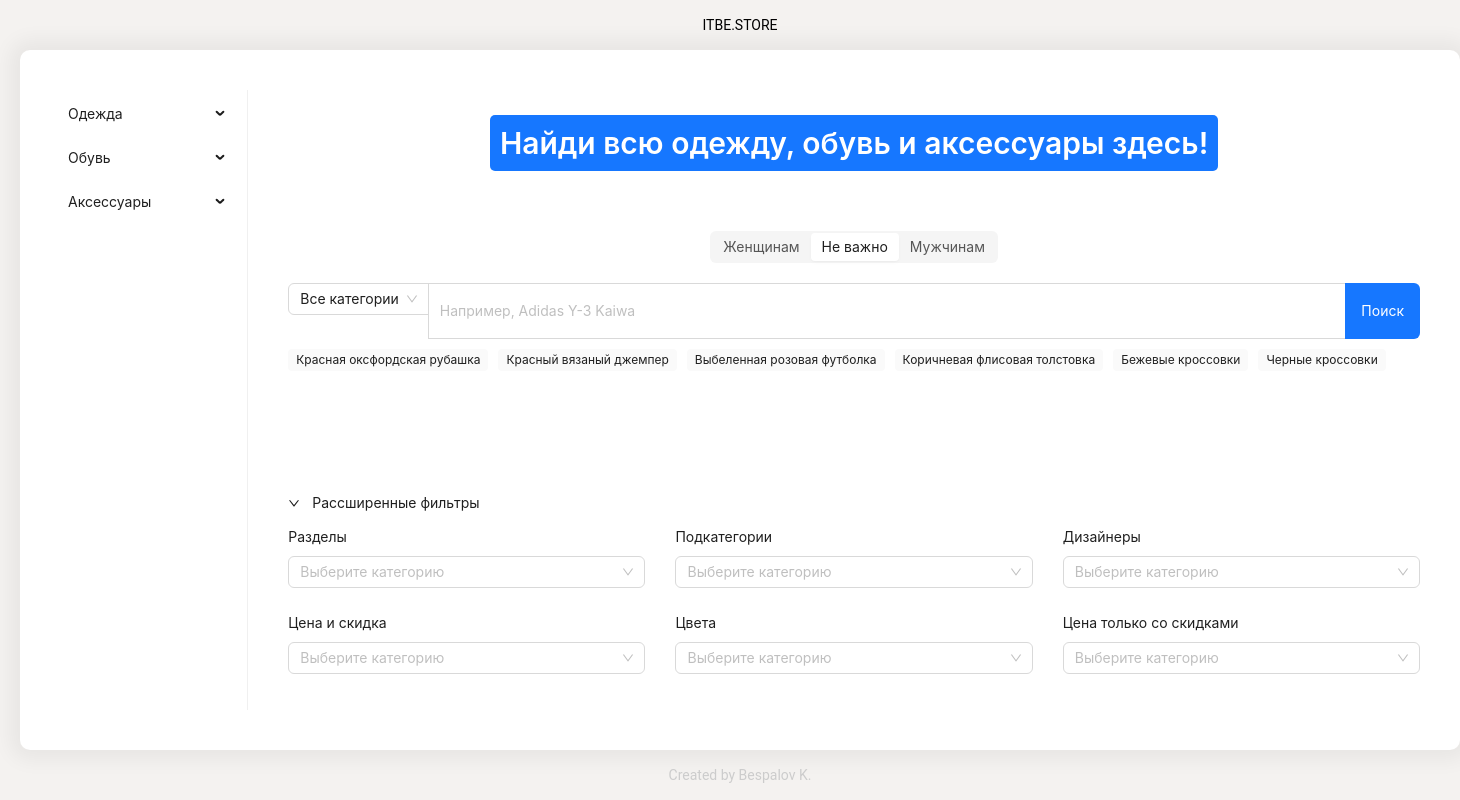
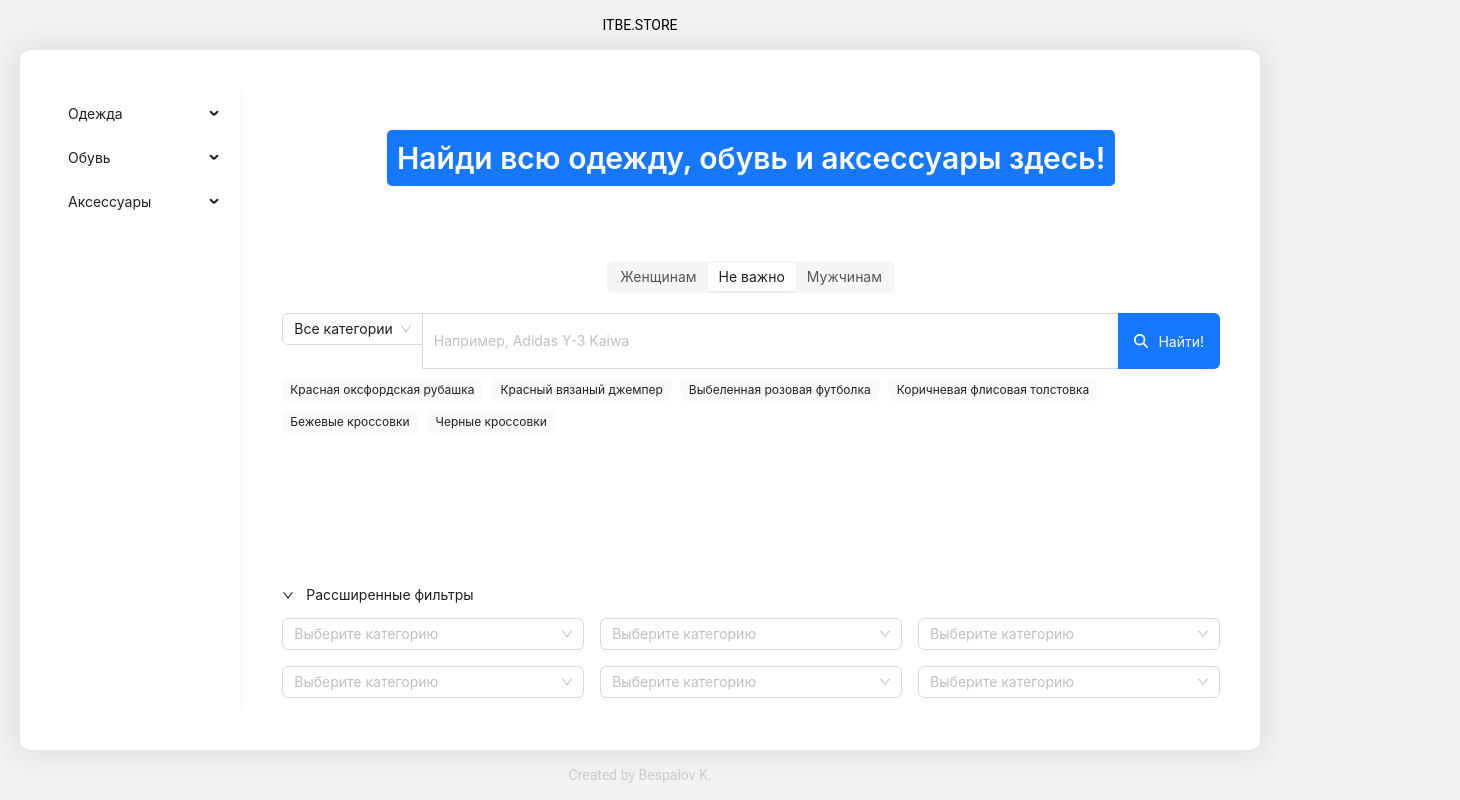
Before and after one commit to krilpil/itbe-store, a Next.js app: page / in a window 1280 px wide. Shown: the whole page, 1460 px wide, since content can reach past the window. Built offline with nearby package versions, Linux system fonts and the light colour scheme.

Commit message:
feat: Добавлена мобильная версия

```diff
--- a/package.json
+++ b/package.json
@@ -25,6 +25,7 @@
     "prettier": "^2.8.8",
     "react": "18.2.0",
     "react-dom": "18.2.0",
+    "react-responsive": "^9.0.2",
     "styled-components": "^5.3.10",
     "typescript": "5.0.4"
   },
--- a/src/features/advancedFilters/ui/advancedFilters.styles.ts
+++ b/src/features/advancedFilters/ui/advancedFilters.styles.ts
@@ -17,12 +17,22 @@ export const SAdvancedFilters = styled(Collapse).attrs({
 
 export const SForm = styled(Form)`
   display: grid;
-  grid-gap: 0 30px;
+  grid-gap: 16px;
   grid-template-columns: repeat(3, 1fr);
   width: 100%;
+
+  @media (max-width: ${({ theme }) => theme.breakpoints.maxLaptops}px) {
+    grid-template-columns: repeat(2, 1fr);
+  }
+
+  @media (max-width: ${({ theme }) => theme.breakpoints.maxMobile}px) {
+    grid-template-columns: 1fr;
+  }
 `;
 
-export const SFormItem = styled(Form.Item)`
+export const SFormItem = styled(Form.Item).attrs({
+  noStyle: true,
+})`
   display: flex;
   flex-direction: column;
 `;
--- a/src/features/search/ui/searchInput/index.tsx
+++ b/src/features/search/ui/searchInput/index.tsx
@@ -1,11 +1,26 @@
-import { SInput, SSelect, STagList, SWrapper, SSelectWithInput, STag } from "./searchInput.styles";
+import {
+  SInput,
+  SSelect,
+  STagList,
+  SWrapper,
+  SSelectWithInput,
+  STag,
+  SMagnifyingGlassIcon,
+} from "./searchInput.styles";
+
+const EnterButton = () => (
+  <span>
+    <SMagnifyingGlassIcon />
+    Найти!
+  </span>
+);
 
 const SearchInput = () => {
   return (
     <SWrapper>
       <SSelectWithInput>
         <SSelect defaultValue="Все категории" />
-        <SInput />
+        <SInput enterButton={<EnterButton />} />
       </SSelectWithInput>
       <STagList>
         <STag>Красная оксфордская рубашка</STag>
--- a/src/features/search/ui/searchInput/searchInput.styles.ts
+++ b/src/features/search/ui/searchInput/searchInput.styles.ts
@@ -1,5 +1,6 @@
 import styled from "styled-components";
 import { Input, Select, Space, Tag } from "antd";
+import { MagnifyingGlassIcon } from "@shared/assets";
 
 export const SWrapper = styled.div`
   display: flex;
@@ -29,22 +30,26 @@ export const SSelect = styled(Select)`
 
 export const SInput = styled(Input.Search).attrs({
   placeholder: "Например, Adidas Y-3 Kaiwa",
-  enterButton: "Поиск",
   allowClear: true,
 })`
   & .ant-input-affix-wrapper,
   & .ant-btn {
     height: 100%;
   }
+
+  & .ant-input-search-button > span {
+    display: flex;
+    align-items: center;
+    gap: 10px;
+  }
 `;
 
 export const STagList = styled.div`
   display: flex;
-  justify-self: center;
+  flex-wrap: wrap;
+  //justify-self: center;
   width: 100%;
   gap: 10px;
-  overflow: hidden;
-  overflow-x: auto;
 
   &::-webkit-scrollbar {
     display: none;
@@ -58,3 +63,7 @@ export const STagList = styled.div`
 export const STag = styled(Tag).attrs({
   bordered: false,
 })``;
+
+export const SMagnifyingGlassIcon = styled(MagnifyingGlassIcon)`
+  max-width: none;
+`;
--- a/src/shared/assets/icons.ts
+++ b/src/shared/assets/icons.ts
@@ -1,7 +1,11 @@
 import styled from "styled-components";
 import { FontAwesomeIcon } from "@fortawesome/react-fontawesome";
-import { faChevronDown } from "@fortawesome/free-solid-svg-icons";
+import { faChevronDown, faMagnifyingGlass } from "@fortawesome/free-solid-svg-icons";
 
 export const ChevronDownIcon = styled(FontAwesomeIcon).attrs({
   icon: faChevronDown,
 })``;
+
+export const MagnifyingGlassIcon = styled(FontAwesomeIcon).attrs({
+  icon: faMagnifyingGlass,
+})``;
--- a/src/shared/assets/index.ts
+++ b/src/shared/assets/index.ts
@@ -1,3 +1,3 @@
-import { ChevronDownIcon } from "@shared/assets/icons";
+import { ChevronDownIcon, MagnifyingGlassIcon } from "@shared/assets/icons";
 
-export { ChevronDownIcon };
+export { ChevronDownIcon, MagnifyingGlassIcon };
--- /dev/null
+++ b/src/shared/lib/hooks/useDevice.ts
@@ -0,0 +1,13 @@
+import { useMediaQuery } from "react-responsive";
+import ScreenBreakpoints from "../constants/ScreenBreakpoints";
+
+const useDevice = () => {
+  const isMobile = useMediaQuery({ query: `(max-width: ${ScreenBreakpoints.maxMobile}px)` });
+  const isTablets = useMediaQuery({ query: `(max-width: ${ScreenBreakpoints.maxTablets}px)` });
+  const isLaptops = useMediaQuery({ query: `(max-width: ${ScreenBreakpoints.maxLaptops}px)` });
+  const isDesktop = useMediaQuery({ query: `(min-width: ${ScreenBreakpoints.maxDesktops}px)` });
+
+  return { isMobile, isTablets, isLaptops, isDesktop };
+};
+
+export default useDevice;
--- a/src/shared/lib/index.ts
+++ b/src/shared/lib/index.ts
@@ -1,3 +1,4 @@
+import useDevice from "@shared/lib/hooks/useDevice";
 import ScreenBreakpoints from "./constants/ScreenBreakpoints";
 
-export { ScreenBreakpoints };
+export { ScreenBreakpoints, useDevice };
--- a/src/widgets/layout/ui/layout.tsx
+++ b/src/widgets/layout/ui/layout.tsx
@@ -1,13 +1,16 @@
 import { PropsWithChildren } from "react";
 import Menu from "@features/menu";
+import useDevice from "@shared/lib/hooks/useDevice";
 import { SFooter, SLogo, SContent, SWrapper, SMain } from "./layout.style";
 
 const Layout = ({ children }: PropsWithChildren) => {
+  const { isTablets } = useDevice();
+
   return (
     <SWrapper>
       <SLogo>ITBE.STORE</SLogo>
       <SContent>
-        <Menu />
+        {isTablets || <Menu />}
         <SMain>{children}</SMain>
       </SContent>
       <SFooter>Created by Bespalov K.</SFooter>
```
Also changed, not shown: 1 other file (tests, documents, lock files or other folders).
